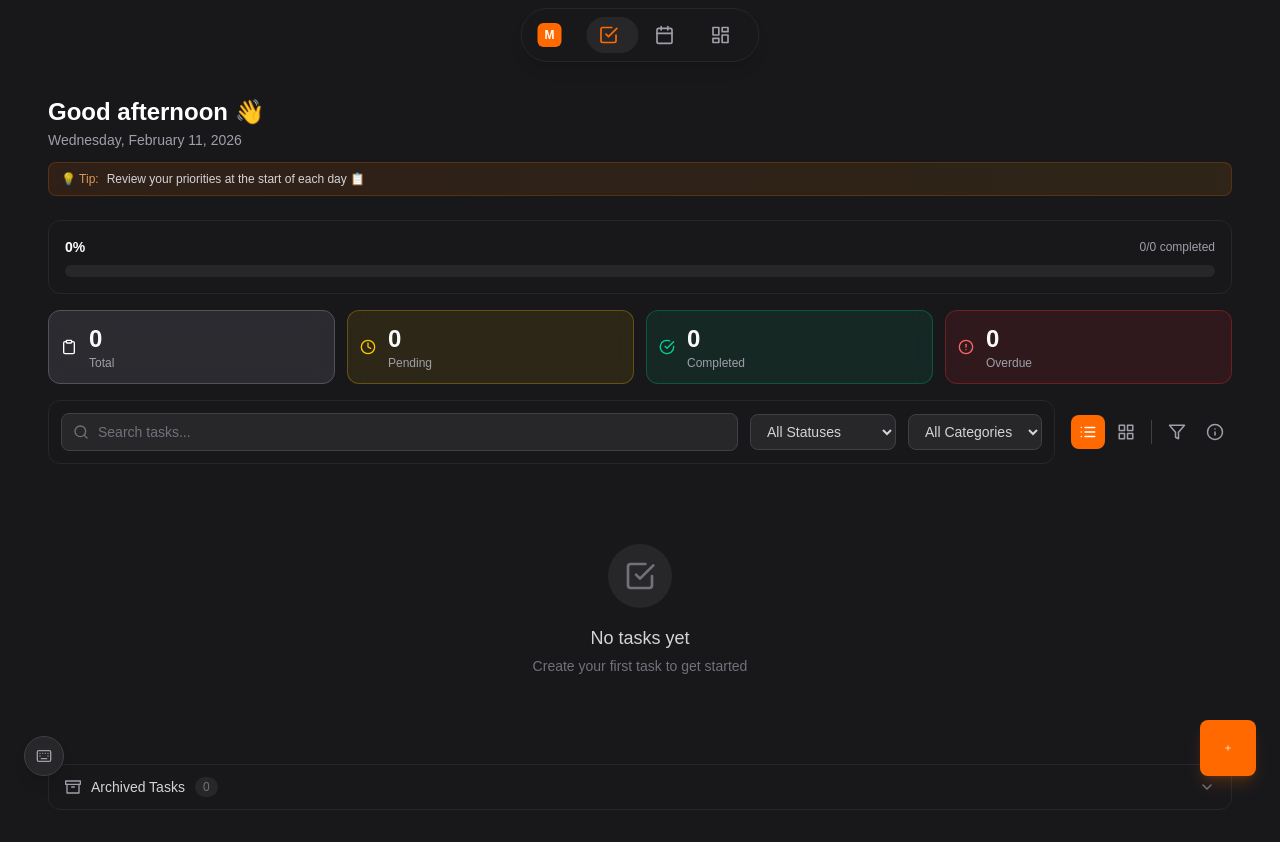
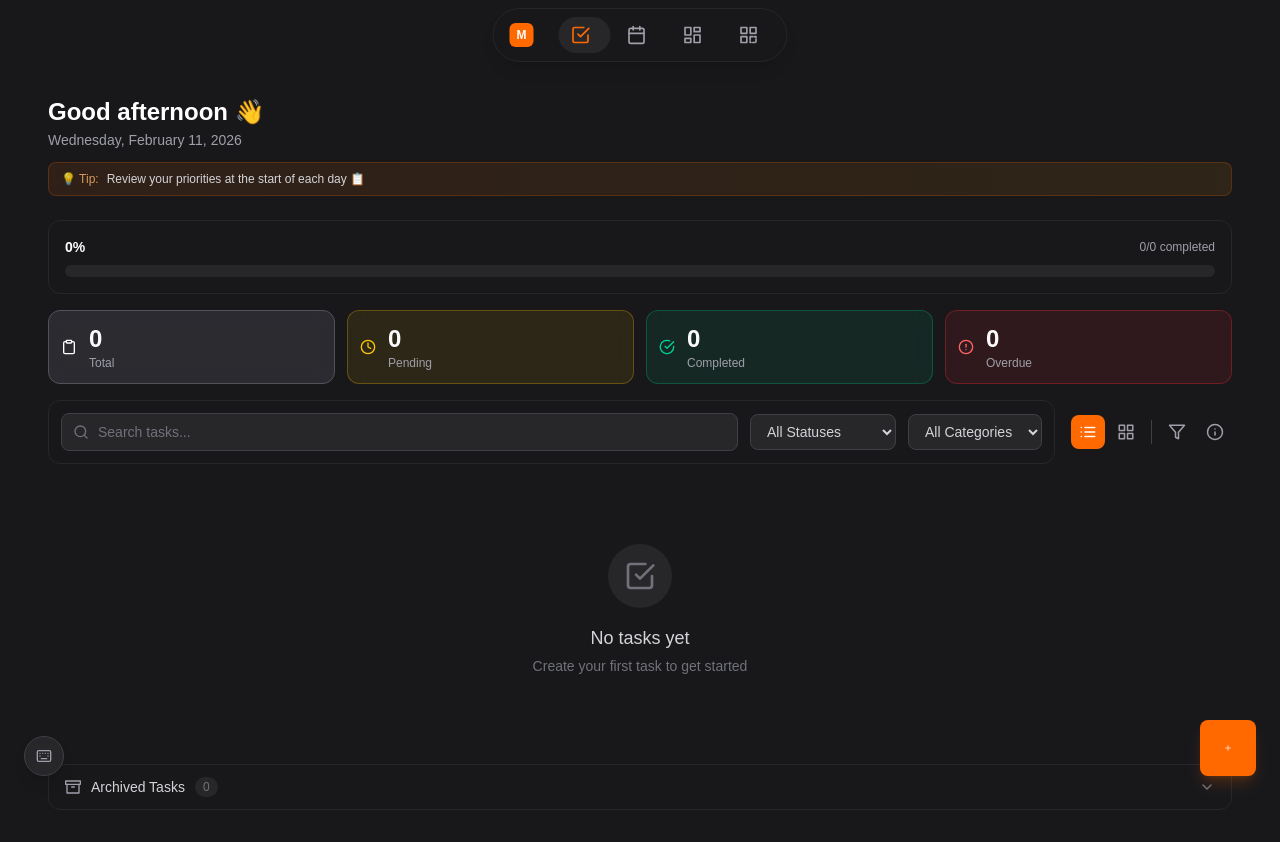
Before and after one commit to LoveMig6334/mc-todo, a Next.js app: page / in a window 1280 px wide. Built offline with nearby package versions, Linux system fonts and the light colour scheme; a web font is replaced by a local one.

Commit message:
feat: Add Playground navigation item with task list dropdown in FloatingNav

```diff
--- a/app/components/layout/FloatingNav.tsx
+++ b/app/components/layout/FloatingNav.tsx
@@ -1,7 +1,8 @@
 "use client";
 
-import { cn } from "@/app/lib/utils";
-import { useState } from "react";
+import { cn, getPriorityLabel } from "@/app/lib/utils";
+import { useTaskManager } from "@/app/hooks/useTaskManager";
+import { useState, useEffect, useMemo, useRef } from "react";
 
 interface NavItem {
   id: string;
@@ -86,12 +87,48 @@ interface FloatingNavProps {
 
 export default function FloatingNav({ currentPath = "/" }: FloatingNavProps) {
   const [isExpanded, setIsExpanded] = useState(false);
+  const [isDropdownOpen, setIsDropdownOpen] = useState(false);
+  const [searchQuery, setSearchQuery] = useState("");
+  const dropdownRef = useRef<HTMLDivElement>(null);
+  const { tasks } = useTaskManager();
+
+  const isPlaygroundActive = currentPath.startsWith("/playground");
+
+  const playgroundTasks = useMemo(
+    () => tasks.filter((t) => !t.completed && !t.archived),
+    [tasks],
+  );
+
+  const filteredTasks = useMemo(() => {
+    if (!searchQuery) return playgroundTasks;
+    const q = searchQuery.toLowerCase();
+    return playgroundTasks.filter((t) => t.title.toLowerCase().includes(q));
+  }, [playgroundTasks, searchQuery]);
+
+  // Close dropdown on click outside
+  useEffect(() => {
+    function handleMouseDown(e: MouseEvent) {
+      if (
+        dropdownRef.current &&
+        !dropdownRef.current.contains(e.target as Node)
+      ) {
+        setIsDropdownOpen(false);
+        setSearchQuery("");
+      }
+    }
+    document.addEventListener("mousedown", handleMouseDown);
+    return () => document.removeEventListener("mousedown", handleMouseDown);
+  }, []);
 
   return (
     <nav
       className="fixed top-0 left-1/2 -translate-x-1/2 z-50 px-10 pt-2 pb-8"
       onMouseEnter={() => setIsExpanded(true)}
-      onMouseLeave={() => setIsExpanded(false)}
+      onMouseLeave={() => {
+        setIsExpanded(false);
+        setIsDropdownOpen(false);
+        setSearchQuery("");
+      }}
     >
       <div
         className={cn(
@@ -149,6 +186,115 @@ export default function FloatingNav({ currentPath = "/" }: FloatingNavProps) {
               </a>
             );
           })}
+
+          {/* Playground Nav Item with Dropdown */}
+          <div ref={dropdownRef} className="relative">
+            <button
+              onClick={() => {
+                setIsDropdownOpen((prev) => !prev);
+                if (isDropdownOpen) setSearchQuery("");
+              }}
+              className={cn(
+                "flex items-center gap-2 px-3 py-2 rounded-full transition-all duration-500",
+                isPlaygroundActive
+                  ? "bg-zinc-800 text-orange-500"
+                  : "text-zinc-400 hover:text-white hover:bg-zinc-800",
+              )}
+            >
+              {/* 4-quadrant grid icon with dashed bottom-right */}
+              <svg
+                xmlns="http://www.w3.org/2000/svg"
+                width="20"
+                height="20"
+                viewBox="0 0 24 24"
+                fill="none"
+                stroke="currentColor"
+                strokeWidth="2"
+                strokeLinecap="round"
+                strokeLinejoin="round"
+              >
+                <rect x="3" y="3" width="7" height="7" />
+                <rect x="14" y="3" width="7" height="7" />
+                <rect x="3" y="14" width="7" height="7" />
+                <rect
+                  x="14"
+                  y="14"
+                  width="7"
+                  height="7"
+                  strokeDasharray="3 2"
+                />
+              </svg>
+              <span
+                className={cn(
+                  "text-sm whitespace-nowrap overflow-hidden transition-all duration-500",
+                  isExpanded ? "w-auto opacity-100" : "w-0 opacity-0",
+                )}
+              >
+                Playground
+              </span>
+            </button>
+
+            {/* Dropdown */}
+            {isDropdownOpen && (
+              <div className="absolute top-full right-0 mt-2 w-72 bg-zinc-900 border border-zinc-800 rounded-xl shadow-xl overflow-hidden">
+                {/* Search (only when > 5 tasks) */}
+                {playgroundTasks.length > 5 && (
+                  <div className="p-2 border-b border-zinc-800">
+                    <input
+                      type="text"
+                      autoFocus
+                      value={searchQuery}
+                      onChange={(e) => setSearchQuery(e.target.value)}
+                      placeholder="Search tasks..."
+                      className="w-full bg-zinc-800 text-white text-sm rounded-lg px-3 py-1.5 outline-none placeholder:text-zinc-500 focus:ring-1 focus:ring-orange-500/50"
+                    />
+                  </div>
+                )}
+
+                {/* Task List */}
+                <div className="max-h-80 overflow-y-auto">
+                  {filteredTasks.length === 0 ? (
+                    <div className="px-4 py-6 text-center text-sm text-zinc-500">
+                      {searchQuery
+                        ? "No matching tasks"
+                        : "No active tasks"}
+                    </div>
+                  ) : (
+                    filteredTasks.map((task) => {
+                      const isCurrentTask =
+                        currentPath === `/playground/${task.id}`;
+                      return (
+                        <a
+                          key={task.id}
+                          href={`/playground/${task.id}`}
+                          className={cn(
+                            "block px-4 py-2.5 transition-colors",
+                            isCurrentTask
+                              ? "bg-orange-500/10 border-l-2 border-orange-500"
+                              : "hover:bg-zinc-800 border-l-2 border-transparent",
+                          )}
+                        >
+                          <div
+                            className={cn(
+                              "text-sm truncate",
+                              isCurrentTask
+                                ? "text-orange-500 font-medium"
+                                : "text-white",
+                            )}
+                          >
+                            {task.title}
+                          </div>
+                          <div className="text-xs text-zinc-500 mt-0.5">
+                            {getPriorityLabel(task.priority)} priority
+                          </div>
+                        </a>
+                      );
+                    })
+                  )}
+                </div>
+              </div>
+            )}
+          </div>
         </div>
       </div>
     </nav>
--- a/app/playground/[taskId]/page.tsx
+++ b/app/playground/[taskId]/page.tsx
@@ -50,7 +50,7 @@ export default function PlaygroundPage({ params }: PlaygroundPageProps) {
   if (!task) {
     return (
       <div className="min-h-screen bg-zinc-950 flex items-center justify-center">
-        <FloatingNav currentPath="" />
+        <FloatingNav currentPath={`/playground/${taskId}`} />
         <div className="text-center">
           <h1 className="text-2xl font-bold text-white mb-2">
             Task Not Found
@@ -71,7 +71,7 @@ export default function PlaygroundPage({ params }: PlaygroundPageProps) {
 
   return (
     <div className="h-screen flex flex-col bg-zinc-950 overflow-hidden">
-      <FloatingNav currentPath="" />
+      <FloatingNav currentPath={`/playground/${taskId}`} />
 
       {/* Header */}
       <div className="flex items-center gap-3 px-4 pt-14 pb-2 border-b border-zinc-800">
```
Also changed, not shown: 1 other file (tests, documents, lock files or other folders).
